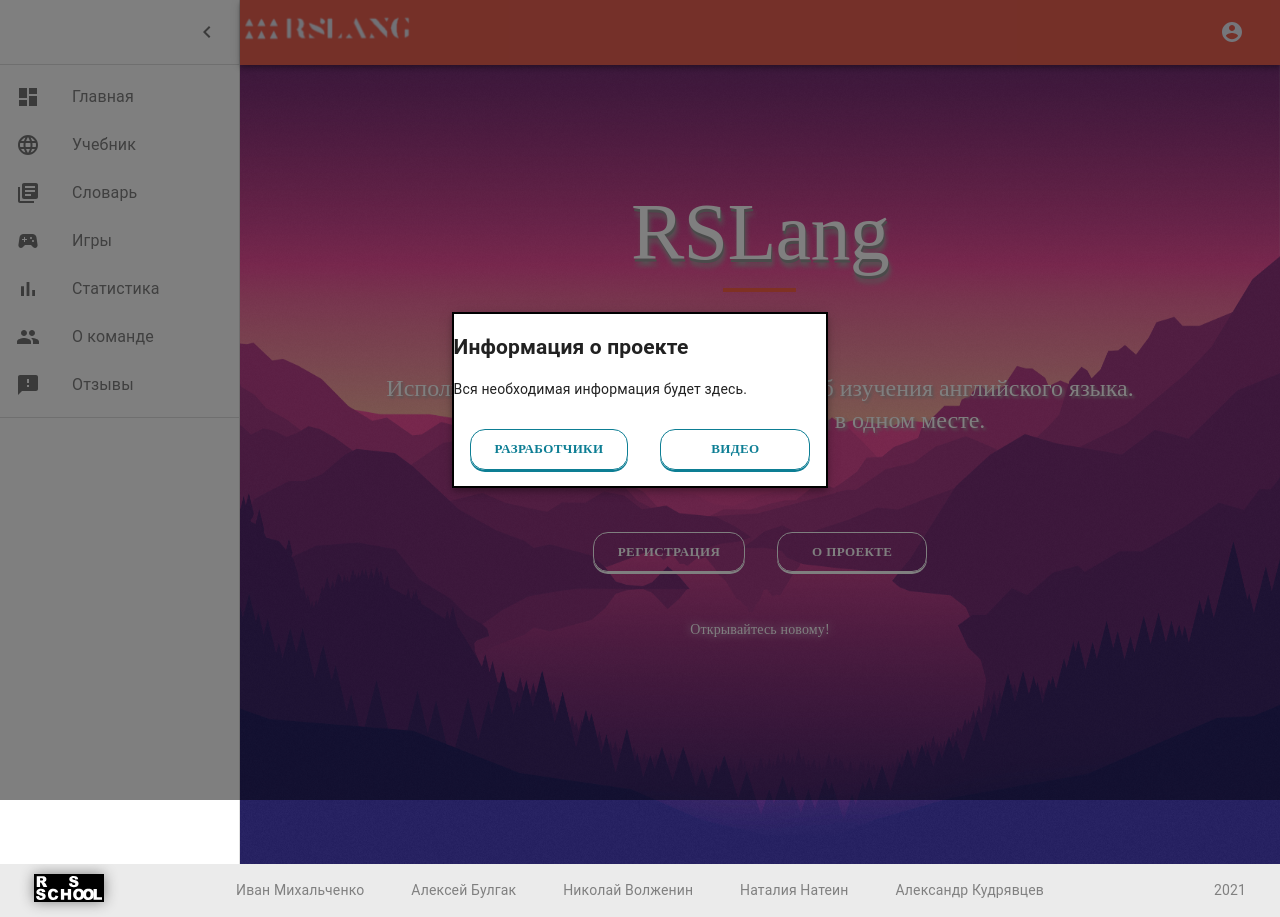
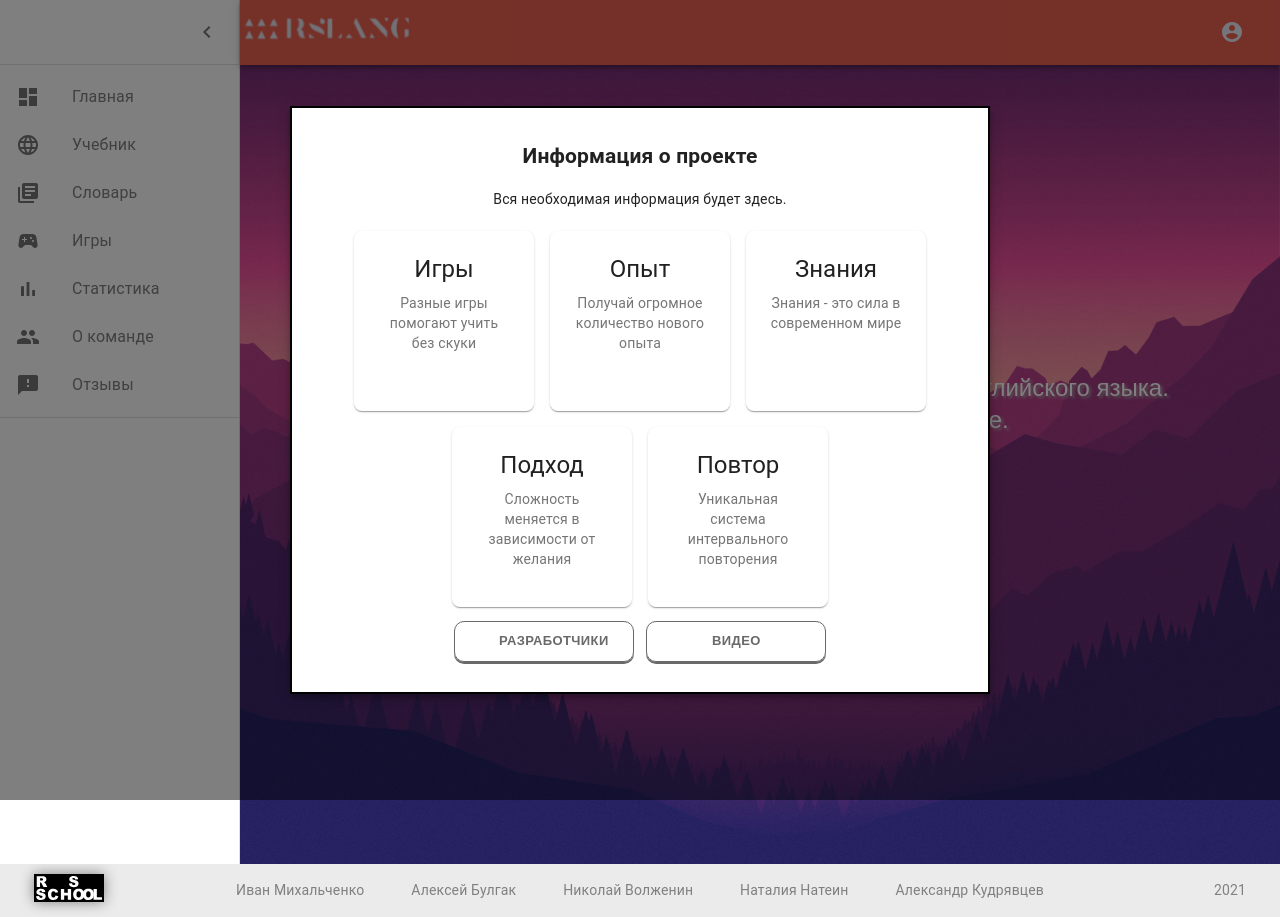
Before and after one commit to natein/rslang, a React (Create React App) app: page / in a window 1280 px wide. Both pictures are taken after a click on the button "O ПРОЕКТЕ". Built offline with nearby package versions, Linux system fonts and the light colour scheme.

Commit message:
style: change font, bg position, button style and add raw modal about

```diff
--- a/src/components/Dashboard/Dashboard.jsx
+++ b/src/components/Dashboard/Dashboard.jsx
@@ -170,6 +170,7 @@ function Dashboard() {
                     margin: '4rem auto 0',
                     width: '100%',
                     backgroundSize: '100% 100%',
+                    backgroundAttachment: 'fixed',
                 }}
                 className={classes.main}
             >
--- a/src/components/HomePage/HomePage.jsx
+++ b/src/components/HomePage/HomePage.jsx
@@ -20,23 +20,23 @@ const useStyles = makeStyles((theme) => ({
         margin: '1rem',
         boxShadow: '0px 2px 0px white',
         border: '1px double white',
-        borderRadius: '15px 15px 15px 15px',
-        fontFamily: 'Segoe script, cursive',
+        borderRadius: '10px',
+        fontFamily: 'Gilroy, Arial, sans-serif',
         '&:focus': {
             boxShadow: '0px 2px 0px white',
         },
         '&:hover': {
             color: 'white',
             border: '1px double white',
-            boxShadow: '0 5px 5px white',
+            boxShadow: '0 3px 3px white',
         },
     },
     h5: {
-        fontFamily: 'Segoe script, cursive',
+        fontFamily: 'Gilroy, Arial, sans-serif',
         textShadow: '2px 2px 3px #aba8a8',
     },
     more: {
-        fontFamily: 'Segoe script, cursive',
+        fontFamily: 'Gilroy, Arial, sans-serif',
         textShadow: '0 0 10px #FFFFFF',
         marginTop: theme.spacing(2),
     },
@@ -46,7 +46,7 @@ const useStyles = makeStyles((theme) => ({
     },
     title: {
         fontSize: '5rem',
-        fontFamily: 'Segoe script, cursive',
+        fontFamily: 'Gilroy, Arial, sans-serif',
         position: 'relative',
         textShadow: '1px 3px 0 #969696, 2px 7px 5px #aba8a8',
         marginBottom: theme.spacing(10),
@@ -58,9 +58,11 @@ const useStyles = makeStyles((theme) => ({
     },
     paper: {
         backgroundColor: theme.palette.background.paper,
+        maxWidth: 700,
         border: '2px solid #000',
         boxShadow: theme.shadows[5],
-        // padding: theme.spacing(2, 4, 3),
+        padding: theme.spacing(2, 4, 3),
+        textAlignLast: 'center',
     },
 }));
 
--- a/src/components/HomePage/ModalAbout.jsx
+++ b/src/components/HomePage/ModalAbout.jsx
@@ -4,25 +4,36 @@ import Button from './Button';
 
 import { makeStyles } from '@material-ui/core/styles';
 import { useHistory } from 'react-router';
+import CardsAbout from './ModalAboutCard';
+import CardActionArea from '@material-ui/core/CardActionArea';
+
 
 const useStyles = makeStyles(() => ({
     button: {
-        color: '#0D7E94',
-        minWidth: 150,
+        color: 'dimgray',
+        minWidth: 180,
         fontWeight: 900,
-        margin: '1rem',
-        boxShadow: '0px 2px 0px #0D7E94',
-        border: '1px double #0D7E94',
-        borderRadius: '15px 15px 15px 15px',
-        fontFamily: 'Segoe script, cursive',
+        margin: '0.4rem',
+        boxShadow: '0px 2px 0px dimgray',
+        border: '1px double dimgray',
+        borderRadius: '10px 10px 10px 10px',
+        fontFamily: 'Gilroy, Arial, sans-serif',
         '&:focus': {
-            boxShadow: '0px 2px 0px #0D7E94',
+            boxShadow: '0px 2px 0px darkslategray',
         },
         '&:hover': {
-            color: '#0D7E94',
-            border: '1px double #0D7E94',
-            boxShadow: '0 5px 5px #0D7E94',
+            color: 'black',
+            border: '1px double darkslategray',
+            boxShadow: '0 3px 3px darkslategray',
         },
+    },
+    contAbout: {
+        display: 'flex',
+        maxWidth: '700px',
+        flexWrap: 'wrap',
+        flexDirection: 'row',
+        justifyContent: 'center',
+        alignItems: 'center',
     },
 }));
 
@@ -34,6 +45,10 @@ export default function ModalInfo() {
         <>
             <h2 id="transition-modal-title">Информация о проекте</h2>
             <p id="transition-modal-description">Вся необходимая информация будет здесь.</p>
+            <div className={classes.contAbout}>
+            <CardsAbout />
+            </div>
+
             <Button
                 color="primary"
                 variant="outlined"
@@ -42,6 +57,7 @@ export default function ModalInfo() {
                 component="a"
                 onClick={() => history.push('/about')}
             >
+                            <CardActionArea />
                 Разработчики
             </Button>
             <Button
--- /dev/null
+++ b/src/components/HomePage/ModalAboutCard.jsx
@@ -0,0 +1,70 @@
+import React from 'react';
+import { makeStyles } from '@material-ui/core/styles';
+import Card from '@material-ui/core/Card';
+import CardActionArea from '@material-ui/core/CardActionArea';
+import CardContent from '@material-ui/core/CardContent';
+import CardMedia from '@material-ui/core/CardMedia';
+import Button from '@material-ui/core/Button';
+import Typography from '@material-ui/core/Typography';
+
+const useStyles = makeStyles({
+    root: {
+        width: 180,
+        height: 180,
+        margin: '0.5rem',
+        borderRadius: '8px',
+    },
+});
+
+const moka = [
+    {
+        title: 'Игры',
+        descr: 'Разные игры помогают учить без скуки',
+    },
+    {
+        title: 'Опыт',
+        descr: 'Получай огромное количество нового опыта',
+    },
+    {
+        title: 'Знания',
+        descr: 'Знания - это сила в современном мире',
+    },
+    {
+        title: 'Подход',
+        descr: 'Сложность меняется в зависимости от желания',
+    },
+    {
+        title: 'Повтор',
+        descr: 'Уникальная система интервального повторения',
+    },
+];
+
+export default function CardsAbout() {
+    const classes = useStyles();
+
+    return moka.map((el) => {
+        return (
+            <Card className={classes.root}>
+                <Button>
+                    <CardActionArea>
+                        {/* <CardMedia
+                            component="img"
+                            alt="Contemplative Reptile"
+                            height="140"
+                            image="/static/images/cards/contemplative-reptile.jpg"
+                            title="Contemplative Reptile"
+                        /> */}
+                        <CardContent>
+                            <Typography gutterBottom variant="h5" component="h2">
+                                {el.title}
+                            </Typography>
+                            <Typography variant="body2" color="textSecondary" component="p">
+                                {el.descr}
+                            </Typography>
+                        </CardContent>
+                    </CardActionArea>
+                </Button>
+            </Card>
+        );
+    });
+}
--- a/src/components/LoginPage/LoginPage.jsx
+++ b/src/components/LoginPage/LoginPage.jsx
@@ -27,15 +27,15 @@ const useStyles = makeStyles((theme) => ({
         fontWeight: 900,
         boxShadow: '0px 2px 0px white',
         border: '1px double white',
-        borderRadius: '15px 15px 15px 15px',
-        fontFamily: 'Segoe script, cursive',
+        borderRadius: '10px',
+        fontFamily: 'Gilroy, Arial, sans-serif',
         '&:focus': {
             boxShadow: '0px 2px 0px white',
         },
         '&:hover': {
             color: 'white',
             border: '1px double white',
-            boxShadow: '0 5px 5px white',
+            boxShadow: '0 3px 3px white',
         },
     },
 }));
--- a/src/components/LoginPage/SingupPage.jsx
+++ b/src/components/LoginPage/SingupPage.jsx
@@ -28,15 +28,15 @@ const useStyles = makeStyles((theme) => ({
         fontWeight: 900,
         boxShadow: '0px 2px 0px white',
         border: '1px double white',
-        borderRadius: '15px 15px 15px 15px',
-        fontFamily: 'Segoe script, cursive',
+        borderRadius: '10px',
+        fontFamily: 'Gilroy, Arial, sans-serif',
         '&:focus': {
             boxShadow: '0px 2px 0px white',
         },
         '&:hover': {
             color: 'white',
             border: '1px double white',
-            boxShadow: '0 5px 5px white',
+            boxShadow: '0 3px 3px white',
         },
     },
 }));
--- a/src/components/Review/FormDialog.jsx
+++ b/src/components/Review/FormDialog.jsx
@@ -21,20 +21,20 @@ const useStyles = makeStyles(() => ({
         margin: '1rem',
         boxShadow: '0px 2px 0px white',
         border: '1px double white',
-        borderRadius: '15px 15px 15px 15px',
-        fontFamily: 'Segoe script, cursive',
+        borderRadius: '10px 10px 10px 10px',
+        fontFamily: 'Gilroy, Arial, sans-serif',
         '&:focus': {
             boxShadow: '0px 2px 0px white',
         },
         '&:hover': {
             color: 'white',
             border: '1px double white',
-            boxShadow: '0 5px 5px white',
+            boxShadow: '0 3px 3px white',
         },
         '&:disabled': {
             color: 'gray',
             border: '1px double gray',
-            boxShadow: '0 5px 5px gray',
+            boxShadow: '0 3px 3px gray',
         },
     },
     buttonDialog: {
@@ -44,7 +44,7 @@ const useStyles = makeStyles(() => ({
         boxShadow: '0px 2px 0px #0D7E94',
         border: '1px double #0D7E94',
         borderRadius: '15px 15px 15px 15px',
-        fontFamily: 'Segoe script, cursive',
+        fontFamily: 'Gilroy, Arial, sans-serif',
         '&:focus': {
             boxShadow: '0px 2px 0px #0D7E94',
         },
--- a/src/components/Review/LastReview.jsx
+++ b/src/components/Review/LastReview.jsx
@@ -16,7 +16,7 @@ function LastReview({ review }) {
                             </Grid>
                             <Grid justifycontent="left" item xs zeroMinWidth>
                                 <h4 style={{ margin: 0, textAlign: 'left' }}>{review.name}</h4>
-                                <p style={{ textAlign: 'left', fontFamily: 'Segoe script, cursive', fontSize: 'larger' }}>
+                                <p style={{ textAlign: 'left', fontFamily: 'Gilroy, Arial, sans-serif', fontSize: 'larger' }}>
                                     {review.review}
                                 </p>
                                 <p style={{ textAlign: 'left', color: 'gray' }}>{review.date}</p>
```
